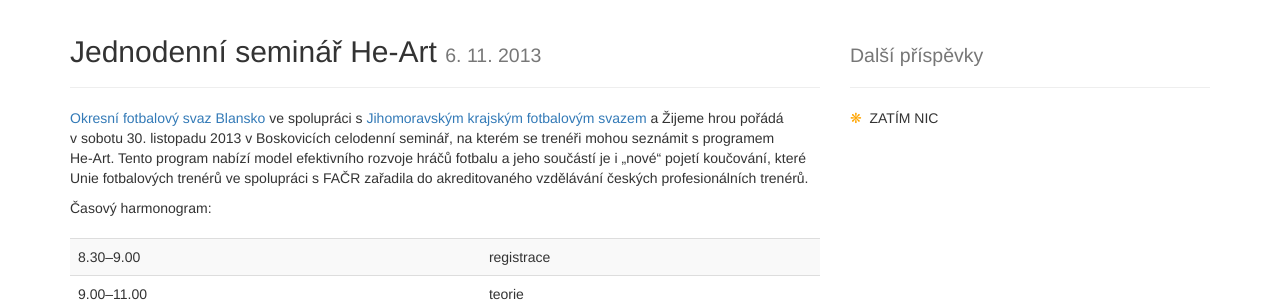
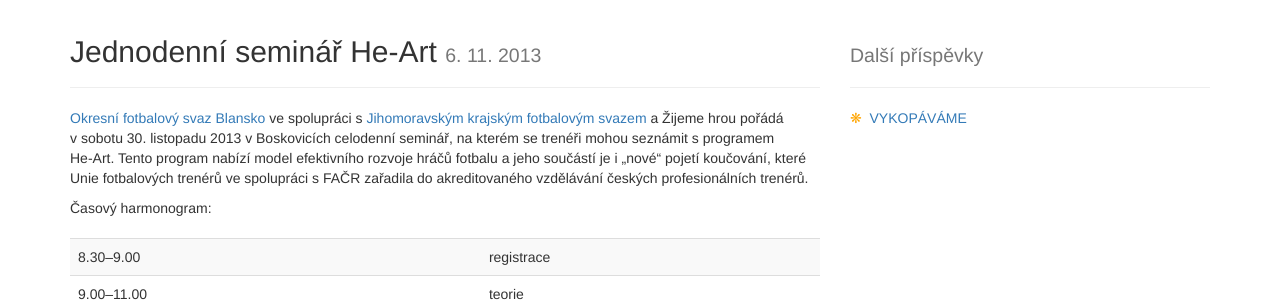
Before and after one commit to zoul/zijeme-hrou, a Jekyll site: the page built from _posts/2013-11-6-seminar-heart.md, in a window 1280 px wide and 1091 px high. Shown: the part 306-608 px from the top of the window. Built offline with Jekyll 4.4.1, drawn with Linux system fonts in a browser that asks for light colours; nearby versions of some CDN libraries; library files that are not in the unit come from our copies.

Commit message:
Vracím seznam dalších blog postů.
This reverts commit e14c93edceb22f438bb4e640120c5c53e60a0535.

```diff
--- a/_layouts/blog-post.html
+++ b/_layouts/blog-post.html
@@ -28,7 +28,11 @@
                         <h2><small>Další příspěvky</small></h2>
                     </div>
                     <ul class="blog-posts">
-                        <li>Zatím nic</li>
+                    {% for post in site.posts %}
+                        {% if post.url != page.url %}
+                        <li><a href="{{ post.url }}">{{ post.title }}</a></li>
+                        {% endif %}
+                    {% endfor %}
                     </ul>
                 </div>
             </div>
```
